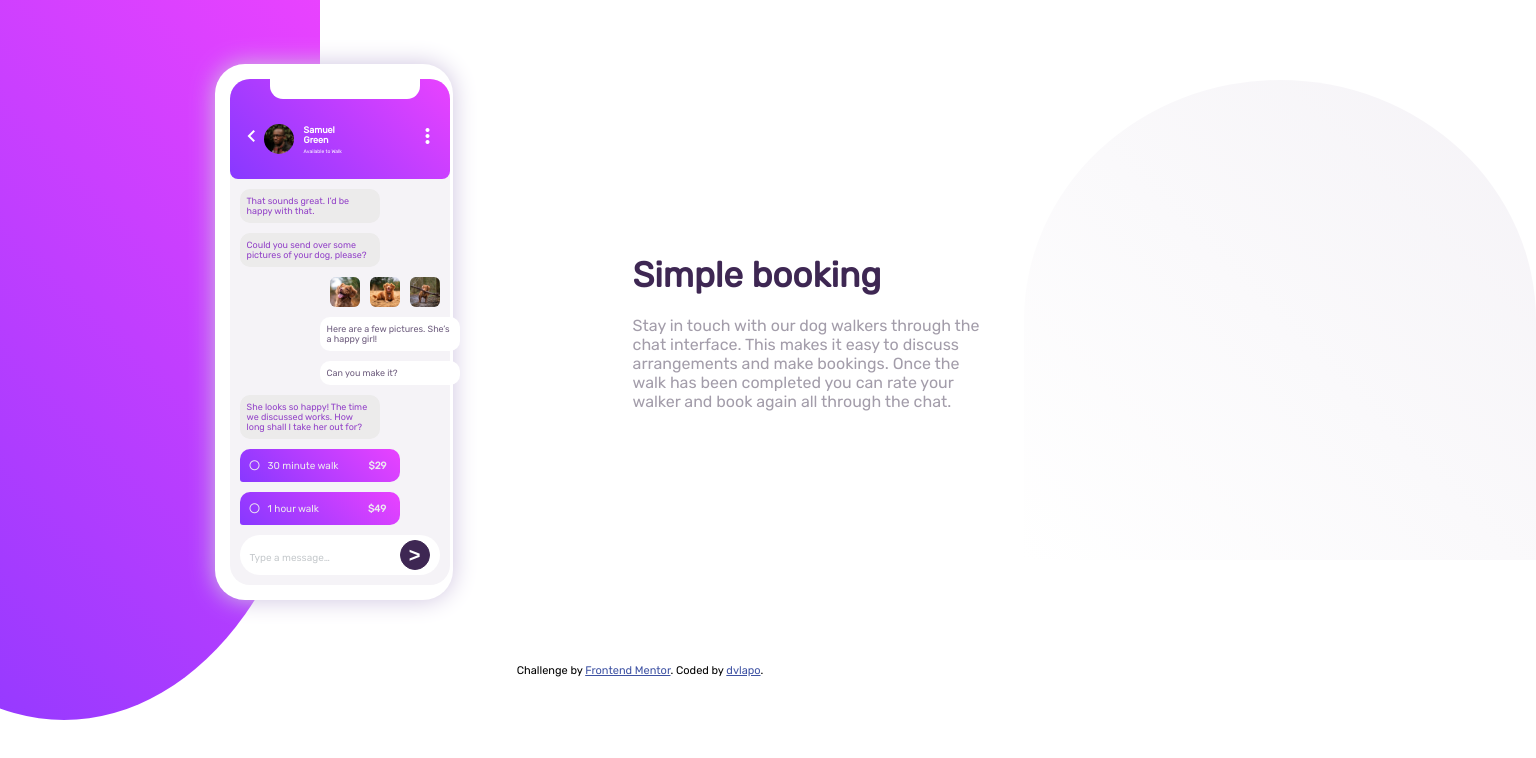
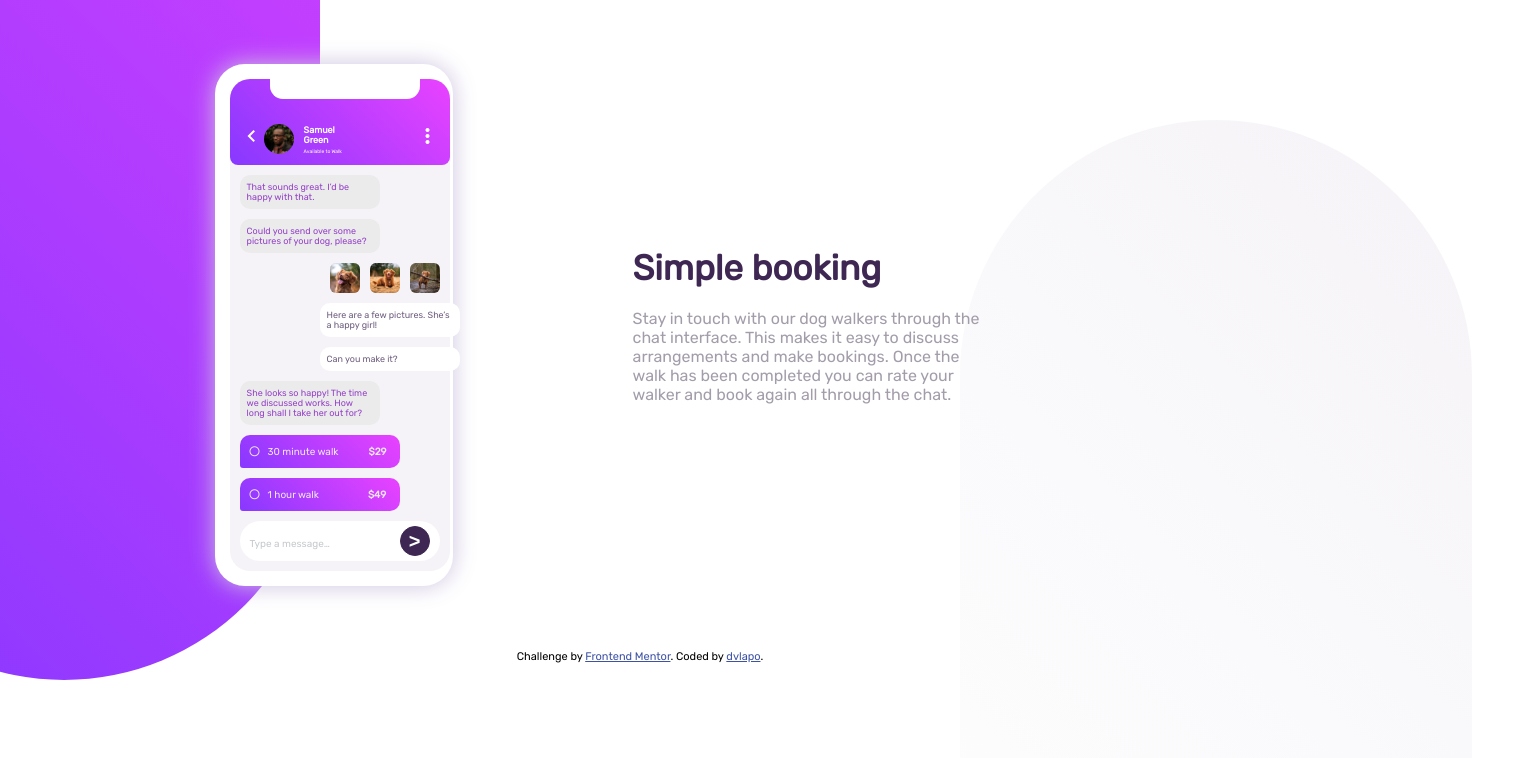
Before and after one commit to dvlapo/chatapp, a plain HTML site: page index.html in a window 1280 px wide. Shown: the whole page, 1536 px wide, since content can reach past the window. Drawn offline with Linux system fonts and the light colour scheme.

Commit message:
few changes

```diff
--- a/style.css
+++ b/style.css
@@ -11,23 +11,23 @@ body {
 
 .purpleback {
       background-image: linear-gradient(45deg, hsl(264, 100%, 61%), hsl(293, 100%, 63%)  );
-      height: 90vh;
+      height: 90rem;
       width: 40%;
       position: absolute;
       z-index: -1;
-      bottom: 10%;
+      bottom: 15%;
       left: -15%;
-      border-radius: 0 0 50% 50%;
+      border-radius: 0 0 350px 350px;
 }
 .grayback {
       background-image: linear-gradient(45deg, hsl(0, 0%, 100%),hsl(270, 20%, 96%));
-      height: 60vh;
+      height: 60rem;
       width: 40%;
       position: absolute;
       z-index: -1;
-      top: 10%;
-      right: -20%;
-      border-radius: 50% 50% 0 0;
+      top: 15%;
+      right: -15%;
+      border-radius: 350px 350px 0 0;
 }
 
 #container {
@@ -112,7 +112,7 @@ ul small {
 #status {
       color: white;
       width: 100%;
-      height: 100px;
+      height: 86px;
       font-size: xx-small;
       border-radius: 20px 20px 8px 8px;
       background-image: linear-gradient(45deg, hsl(264, 100%, 61%), hsl(293, 100%, 63%));
@@ -223,7 +223,8 @@ ul small {
 
 @media screen and (max-width: 992px) {
       body {
-            overflow: visible;
+            overflow-x: hidden;
+            overflow-y: visible;
       }
       #container {
             display: flex;
@@ -241,12 +242,12 @@ ul small {
             display: none;
       }
       .background {
-            overflow: hidden;
+            overflow-x: hidden ;
       }
 
       #illustration {
             width: 80%;
-            margin: 40px auto 40px 0;
+            margin: 40px auto 40px auto;
       }
       #interface {
             max-width: 100%;
@@ -287,7 +288,7 @@ ul small {
             align-content: center;
             margin-left: 0;
             flex-basis: 100%;
-            width: auto;
+            width: 100%;
       }
       #booking h1 {
             font-size: 35px;
```
